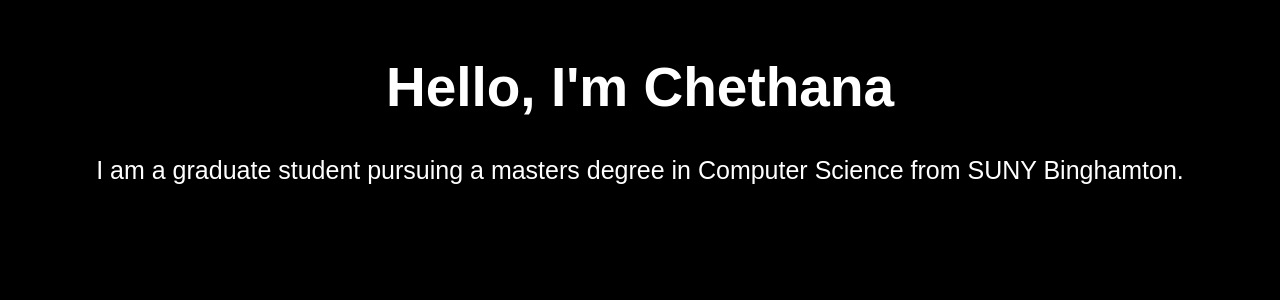
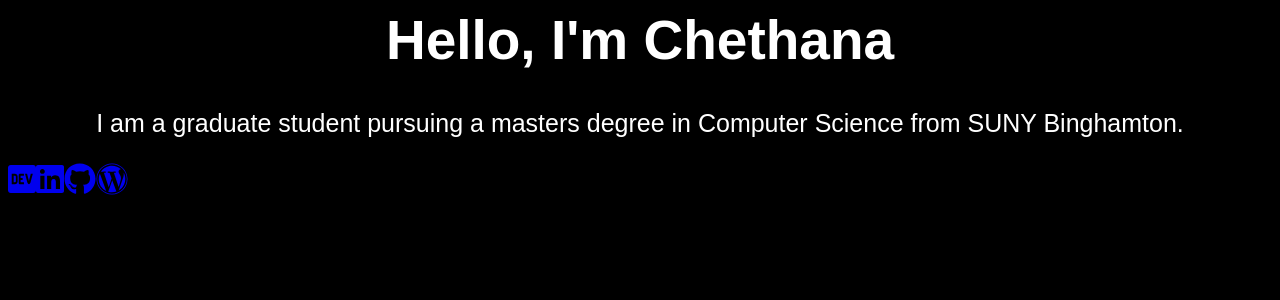
Before and after one commit to chethanagopinath/my-website, a React (Create React App) app: page / in a window 1280 px wide. Shown: the top 300 px of the page. Built offline with nearby package versions, Linux system fonts and the light colour scheme.

Commit message:
Added icons for social media

```diff
--- a/src/App.js
+++ b/src/App.js
@@ -4,10 +4,11 @@
 
 export default function App() {
   return (
-    <div class="main-div">
-      <div class="sub-div">
+    <div classname="main-div">
+      <div classname="sub-div">
         <h1 id='name-header'>Hello, I'm Chethana</h1>
         <p>I am a graduate student pursuing a masters degree in Computer Science from SUNY Binghamton.</p>
+        <SocialFollow />
       </div>
     </div>
   );
--- a/src/SocialFollow.js
+++ b/src/SocialFollow.js
@@ -1,9 +1,44 @@
 import React from "react";
+
+import { FontAwesomeIcon } from "@fortawesome/react-fontawesome";
+
+import {
+  faDev,
+  faLinkedin,
+  faGithub,
+  faStackoverflow,
+  faWordpress
+} from "@fortawesome/free-brands-svg-icons";
 
 export default function SocialFollow() {
   return (
     <div class="social-container">
-      <h3>Social Follow</h3>
+      <a href="https://dev.to/chethanagopinath"
+      className="dev social">
+        <FontAwesomeIcon icon={faDev} size="2x" />
+      </a>
+
+      <a href="https://www.linkedin.com/in/chethana-gopinath/"
+      className="linkedin social">
+        <FontAwesomeIcon icon={faLinkedin} size="2x" />
+      </a>
+
+      <a href="https://github.com/chethanagopinath/"
+      className="github social">
+        <FontAwesomeIcon icon={faGithub} size="2x" />
+      </a>
+
+      <a href="https://stackoverflow.com/users/4403096/chethana-gopinath"
+      className="stackoverflow social">
+        <FontAwesomeIcon icon={faStackoverflow} size="2x" />
+      </a>
+
+      <a href="https://apennyeveryweek.wordpress.com/"
+      className="wordpress social">
+        <FontAwesomeIcon icon={faWordpress} size="2x" />
+      </a>
+
+
     </div>
   );
 }
```
